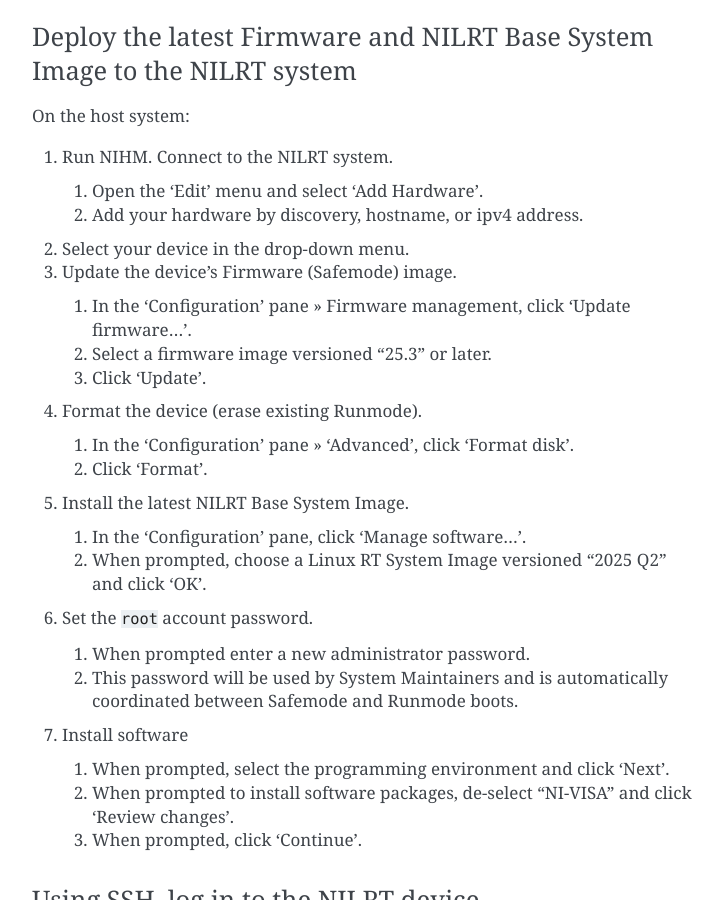
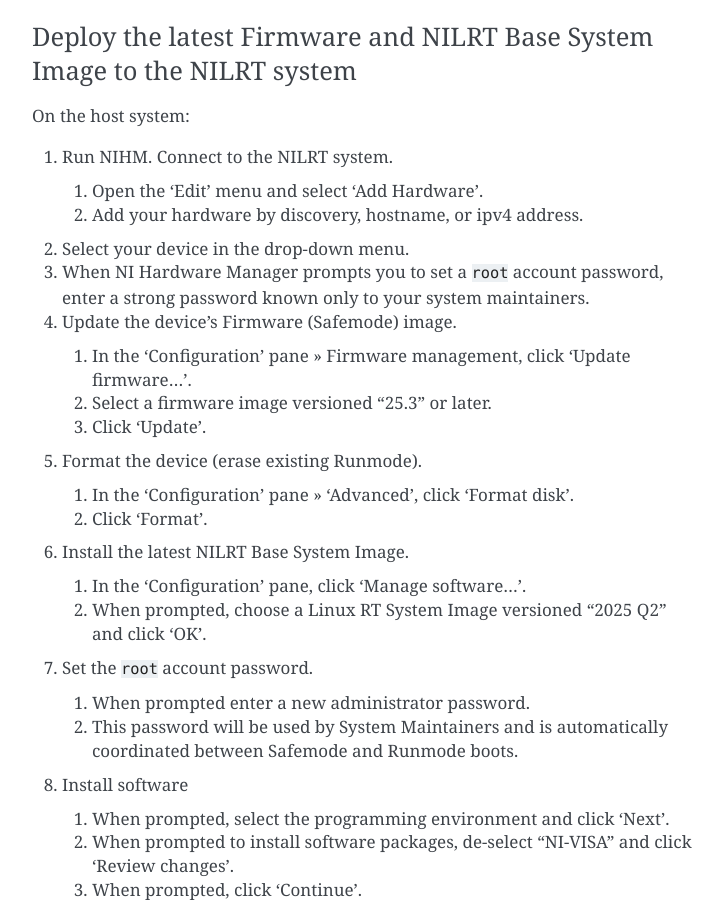
Before and after one commit to ni/nilrt-snac-guide, a Sphinx documentation site: the page built from source/appendix_1.rst, in a window 1280 px wide and 900 px high, scrolled down 6807 px. Shown: the whole window, without its empty margins (388-1111 px from the left). Built offline with Sphinx 7.4.7, drawn with Linux system fonts in a browser that asks for light colours.

Commit message:
appendix_1: add SOFU step
Note that NIHM will now prompt for a root account password. Direct the
user to set one.

Signed-off-by: Alex Stewart <alex.stewart@emerson.com>

```diff
--- a/source/appendix_1.rst
+++ b/source/appendix_1.rst
@@ -258,6 +258,7 @@
     #. Add your hardware by discovery, hostname, or ipv4 address.
 
 #.  Select your device in the drop-down menu.
+#.  When NI Hardware Manager prompts you to set a ``root`` account password, enter a strong password known only to your system maintainers.
 #.  Update the device's Firmware (Safemode) image.
 
     #. In the 'Configuration' pane » Firmware management, click 'Update firmware...'.
```
